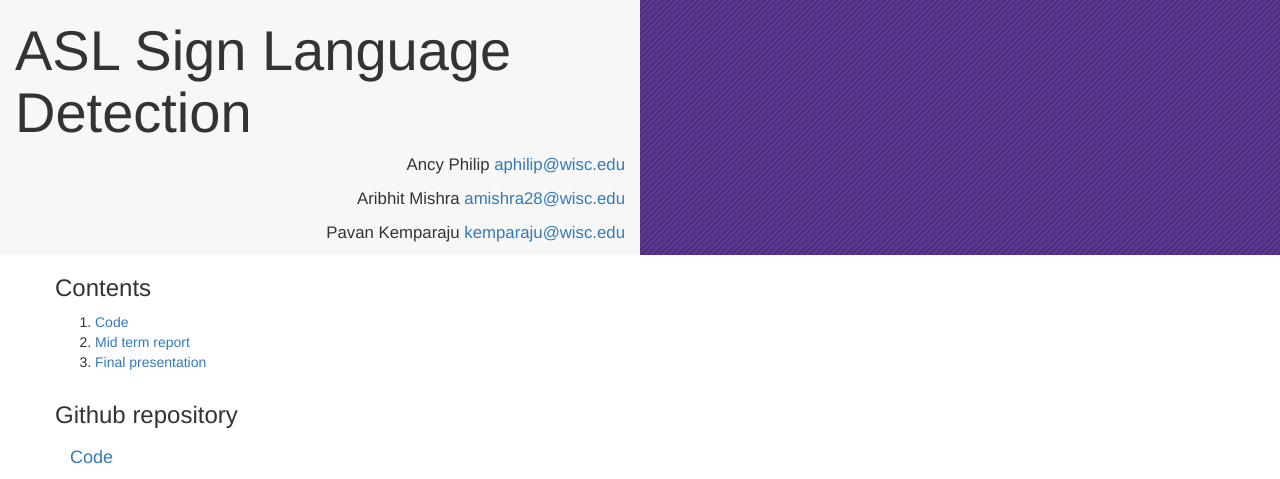
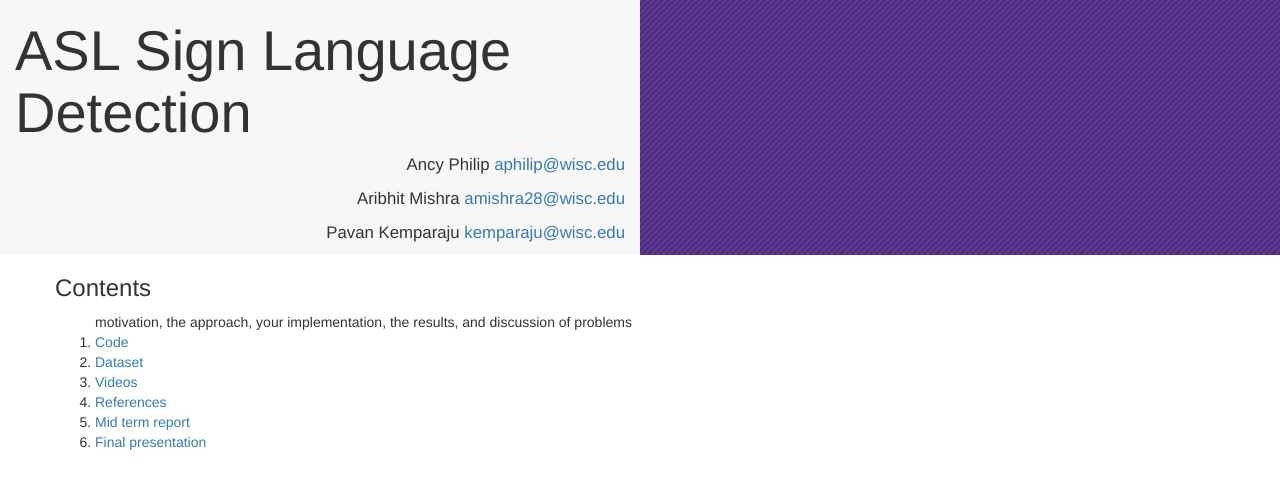
Before and after one commit to pavankm/CS766, a plain HTML site: page index.html in a window 1280 px wide. Shown: the top 479 px of the page. Drawn offline with nearby package versions, Linux system fonts and the light colour scheme.

Commit message:
Update index.html

```diff
--- a/index.html
+++ b/index.html
@@ -37,7 +37,12 @@
 			<div class="row" id="Contents">
 				<h3>Contents</h3>
 				<ol>
+
+					motivation, the approach, your implementation, the results, and discussion of problems
 					<li><a href="#github-repo">Code</a></li>
+					<li> <a href = "#Datasets"> Dataset</a></li>
+					<li> <a href = "Datasets"> Videos</a></li>
+					<li> <a href = "Datasets"> References</a></li>
 					<li><a href="#midterm-report">Mid term report</a></li>
 					<li><a href="#presentation">Final presentation</a></li>
 
```
